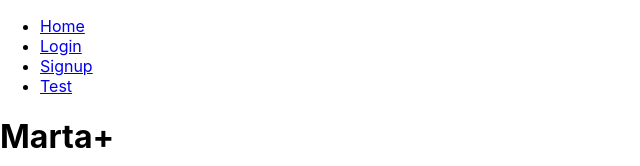
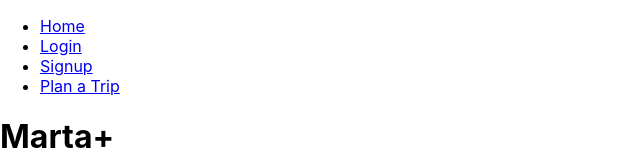
Before and after one commit to jch2000/marta-app, a React (Create React App) app in the folder my-app/: page / in a window 1280 px wide. Shown: the top 166 px of the page, without its empty margins (0-640 px from the left). Built offline with nearby package versions, Linux system fonts and the light colour scheme.

Commit message:
"Plan a Trip" fix

```diff
--- a/my-app/src/components/Navbar/navbar.js
+++ b/my-app/src/components/Navbar/navbar.js
@@ -14,7 +14,7 @@
                 <Link to='/Signup'>Signup</Link>
             </li>
             <li>
-                <Link to='/Test'>Test</Link>
+                <Link to='/planTrip'>Plan a Trip</Link>
             </li>
         </ul>
     )
--- a/my-app/src/index.js
+++ b/my-app/src/index.js
@@ -5,9 +5,9 @@
 import App from './App';
 import reportWebVitals from './reportWebVitals';
 import Signup from './components/signup/signup';
-import Login from './components/login/login'
+import Login from './components/login/login';
 import Home from './components/homepage/home';
-import planTrip from './components/planTrip/planTrip'
+import PlanTrip from './components/planTrip/planTrip';
 
 const root = ReactDOM.createRoot(document.getElementById('root'));
 
@@ -19,7 +19,7 @@
       <Route path='/Home' element ={<Home />}/>
       <Route path='/Signup' element ={<Signup />}/>
       <Route path='/Login' element ={<Login />}/>
-      <Route path='/planTrip' element ={<planTrip />}/>
+      <Route path='/planTrip' element ={<PlanTrip />}/>
     </Routes>
     </BrowserRouter>
   </React.StrictMode>
```
